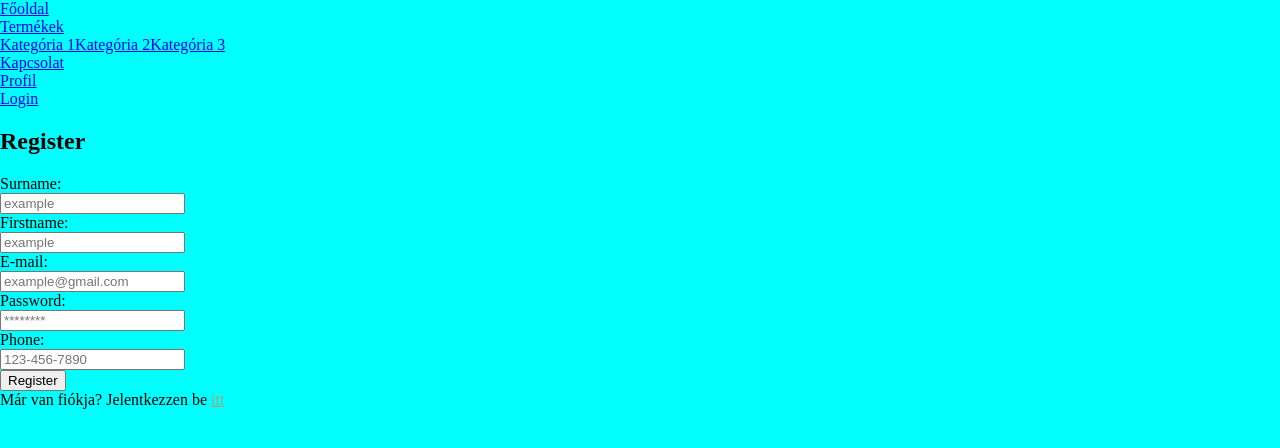
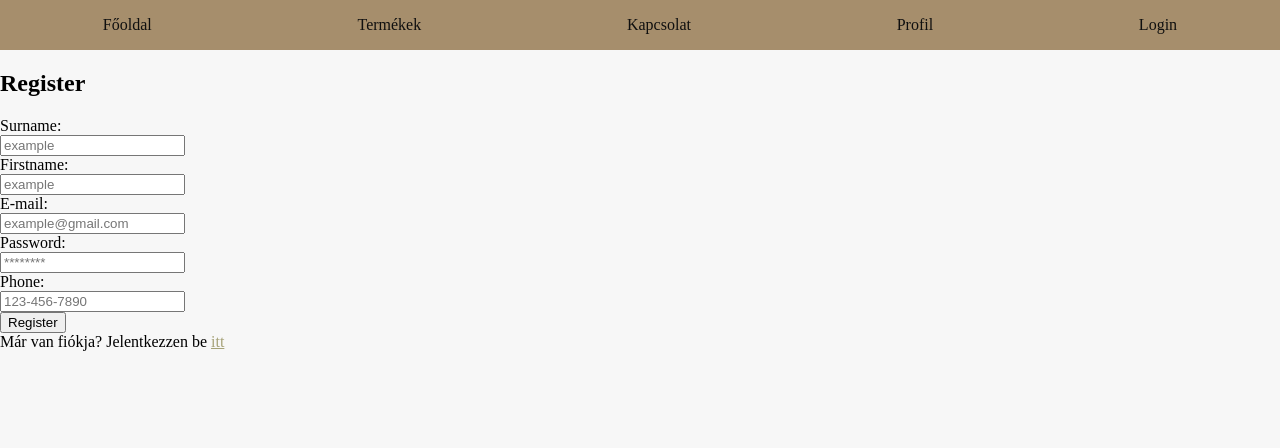
Before and after one commit to Patrik1866/AIWebshop, a React (Vite) app in the folder FrontEnd/: page /RegisterPage in a window 1280 px wide. Shown: the top 448 px of the page. Built offline with nearby package versions, Linux system fonts and the light colour scheme.

Commit message:
[Frontend] alap css dolgok

```diff
--- a/FrontEnd/src/App.tsx
+++ b/FrontEnd/src/App.tsx
@@ -1,5 +1,5 @@
 import { useEffect } from 'react';
-import Header from './components/Header.tsx';
+import Header from './components/headerComponent/Header.tsx';
 import { BrowserRouter, Route, Routes } from 'react-router-dom';
 import LoginPage from './pages/loginPage/LoginPage.tsx';
 import HomePage from './pages/homepage/HomePage.tsx';
--- a/FrontEnd/src/components/Header.tsx
+++ b/FrontEnd/src/components/headerComponent/Header.tsx
@@ -1,3 +1,4 @@
+import './headerComponent.css';
 
 function Header() {
 
--- /dev/null
+++ b/FrontEnd/src/components/headerComponent/headerComponent.css
@@ -0,0 +1,55 @@
+/* src/index.css or src/styles.css */
+
+.header {
+    background-color: #a68e6c;
+    padding: 1rem 0;
+  }
+
+  .navbar {
+    display: flex;
+    justify-content: space-around;
+    align-items: center;
+  }
+
+  .nav-item {
+    position: relative;
+  }
+
+  .nav-link {
+    text-decoration: none;
+    padding: 0.5rem 1rem;
+    transition: color 0.3s ease;
+  }
+
+
+  .dropdown:hover .dropdown-menu {
+    display: block;
+  }
+
+  .dropdown-menu {
+    display: none;
+    position: absolute;
+    top: 100%;
+    left: 0;
+    box-shadow: 0 8px 16px rgba(0,0,0,0.2);
+  }
+
+  .dropdown-item {
+    text-decoration: none;
+    padding: 0.5rem 1rem;
+    display: block;
+    background-color: #a68e6c;
+    transition: background-color 0.3s ease;
+  }
+
+  .navbar .button {
+    border: none;
+    padding: 0.5rem 1rem;
+    color: white;
+    cursor: pointer;
+    transition: background-color 0.3s ease;
+  }
+
+  .navbar .button:hover {
+    background-color: #3498db;
+  }
--- a/FrontEnd/src/style.css
+++ b/FrontEnd/src/style.css
@@ -1,4 +1,12 @@
 body{
-    background-color: aqua;
+    background-color: #f7f7f7;
     margin: auto;
 }
+
+p, a{
+    color: #0F0F0F;
+}
+
+p, a:hover{
+    color: #b22106;
+}
```
